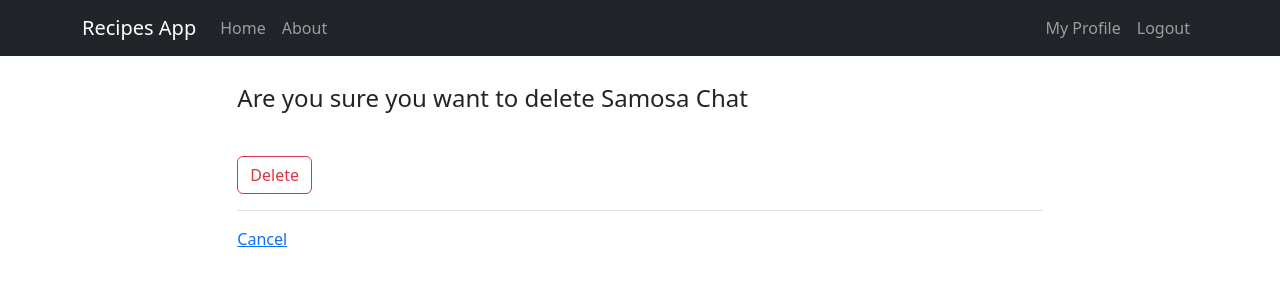
After one commit to RoopaChiluvuri/Recipe-App, a Django app: page /recipe/3/delete/ in a window 1280 px wide. The commit adds this page. Shown: the top 300 px of the page. Run offline with Django 3.2, Linux system fonts and the light colour scheme; a user stored in the database is signed in; data comes from the database, SQL or seed files in the repository; both versions use the stored data as it was after the commit; some libraries are stand-ins or nearby versions.

Commit message:
adding the update and delete links to the UI

```diff
--- /dev/null
+++ b/recipes/templates/recipes/recipe_confirm_delete.html
@@ -0,0 +1,22 @@
+{% extends 'recipes/base.html' %}
+{% load crispy_forms_tags %}
+
+<!-- -->
+
+{% block content %}
+   <div class="container">
+    <form method="POST">
+        {% csrf_token %}
+        <fieldset class="form-group">
+            <legend class="mb-4">Are you sure you want to delete {{object}} </legend>
+            {{ form|crispy }}
+        </fieldset>
+        <div class="form-group py-3">
+            <input class="btn btn-outline-danger" type="submit" value="Delete" >
+        </div>
+    </form>
+    <div class="border-top pt-3">
+        <a href="{% url 'recipes-home' %}">Cancel</a>
+    </div>
+   </div>
+{% endblock content %}
--- a/recipes/templates/recipes/recipe_detail.html
+++ b/recipes/templates/recipes/recipe_detail.html
@@ -12,4 +12,10 @@
         <h6 class="card-subtitle mb-2 text-muted">{{ object.updated_at|date:"F d, Y" }}</h6>
     </div>
 </div>
+{% if object.author == user or user.is_staff %}
+<div class="col-4">
+    <a href="{% url 'recipes-update' object.id %}" class="btn btn-outline-info">Update</a>
+    <a href="{% url 'recipes-delete' object.id %}" class="btn btn-outline-danger">Delete</a>
+</div>
+{% endif %}
 {% endblock content %}
--- a/recipes/urls.py
+++ b/recipes/urls.py
@@ -8,5 +8,7 @@ urlpatterns = [
     path('recipe/create/', views.RecipeCreateView.as_view(), name="recipes-create"),
     path('recipe/<int:pk>/update/',
          views.RecipeUpdateView.as_view(), name="recipes-update"),
+    path('recipe/<int:pk>/delete/',
+         views.RecipeDeleteView.as_view(), name="recipes-delete"),
     path('about/', views.about, name="recipes-about"),
 ]
--- a/recipes/views.py
+++ b/recipes/views.py
@@ -1,6 +1,7 @@
 from django.shortcuts import render, HttpResponse
-from django.views.generic import ListView, DetailView, CreateView, UpdateView
+from django.views.generic import ListView, DetailView, CreateView, UpdateView, DeleteView
 from django.contrib.auth.mixins import LoginRequiredMixin, UserPassesTestMixin
+from django.urls import reverse_lazy
 
 
 from . import models
@@ -47,5 +48,14 @@ class RecipeUpdateView(LoginRequiredMixin, UserPassesTestMixin, UpdateView):
         return super().form_valid(form)
 
 
+class RecipeDeleteView(LoginRequiredMixin, UserPassesTestMixin, DeleteView):
+    model = models.Recipe
+    success_url = reverse_lazy('recipes-home')
+
+    def test_func(self):
+        recipe = self.get_object()
+        return self.request.user == recipe.author
+
+
 def about(request):
     return render(request, "recipes/about.html", {'title': 'about us page'})
```
Also changed, not shown: db.sqlite3.
